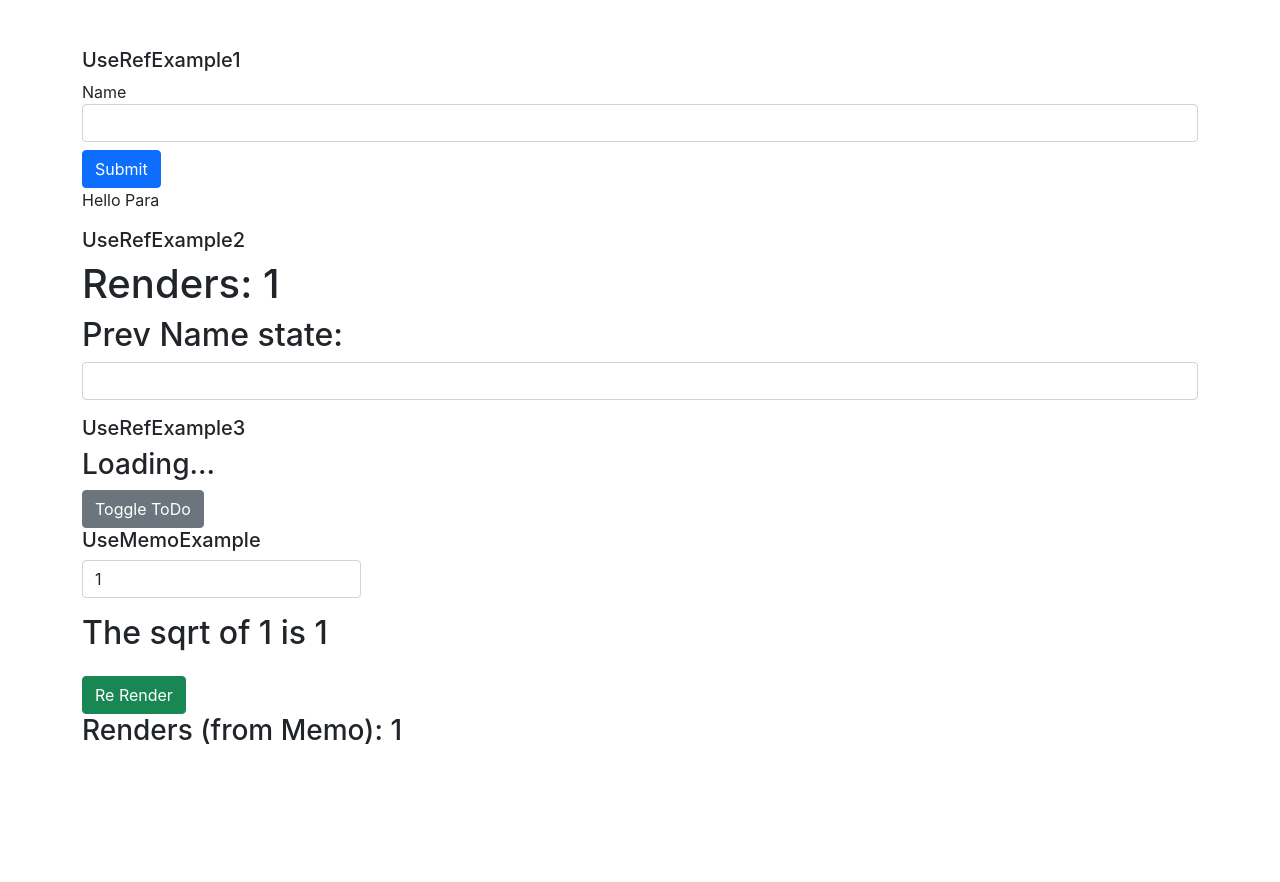
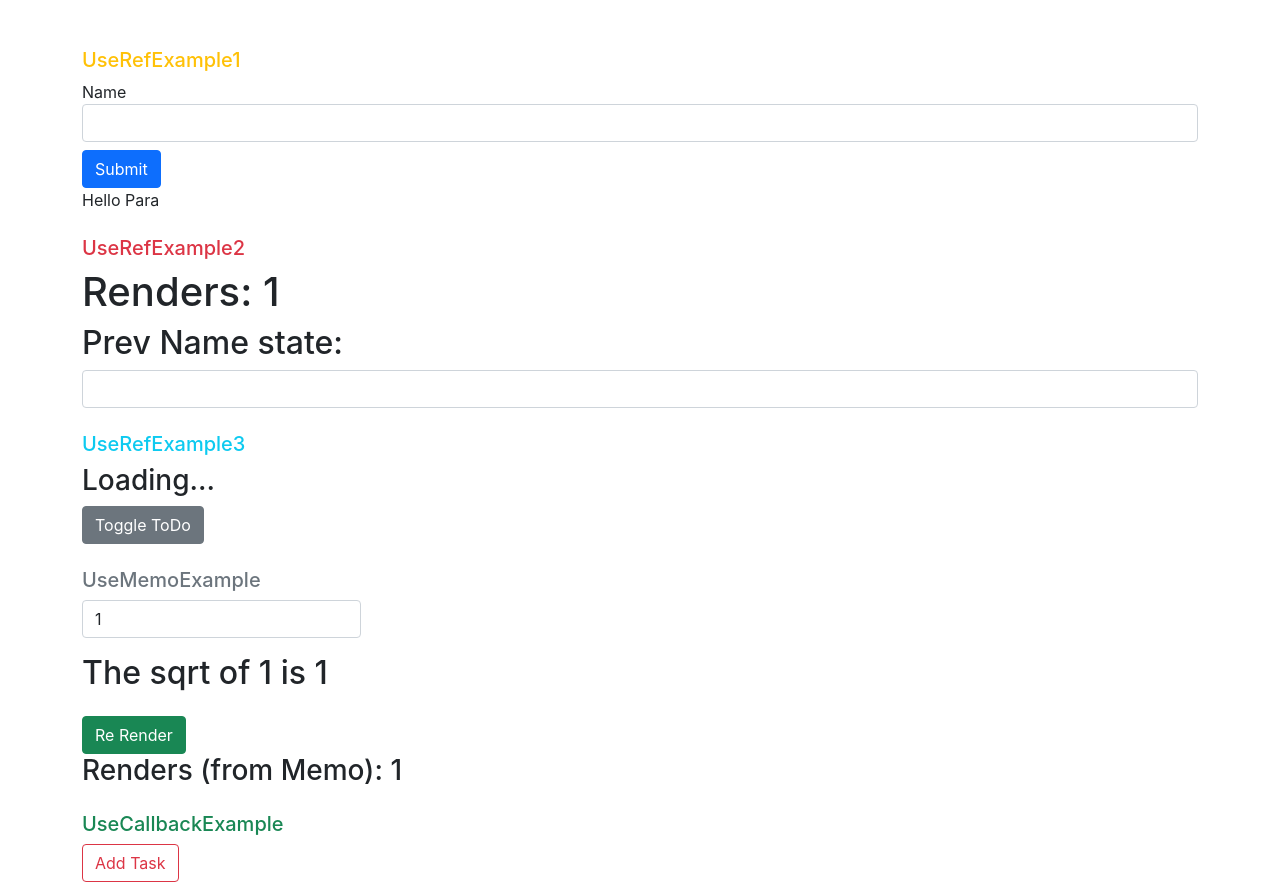
Before and after one commit to OybekKayumov/react-sandbox, a React (Create React App) app: page / in a window 1280 px wide. Before the commit the page ends 800 px from the top, so only its background shows below. Built offline with nearby package versions, Linux system fonts and the light colour scheme; no server answers.

Commit message:
add useCallbackExample

```diff
--- a/src/App.js
+++ b/src/App.js
@@ -3,6 +3,7 @@ import UseRefExample1 from './components/UseRefExample1';
 import UseRefExample2 from './components/UseRefExample2';
 import UseRefExample3 from './components/UseRefExample3';
 import UseMemoExample from './components/UseMemoExample';
+import UseCallbackExample from './components/UseCallbackExample';
 
 
 function App() {
@@ -12,6 +13,7 @@ function App() {
       <UseRefExample2 />
       <UseRefExample3 />
       <UseMemoExample />
+      <UseCallbackExample />
     </div>
   );
 }
--- /dev/null
+++ b/src/components/UseCallbackExample.jsx
@@ -0,0 +1,29 @@
+import React from 'react'
+import { useState, useCallback } from 'react'
+
+function UseCallbackExample() {
+  const [tasks, setTasks] = useState([])
+
+  const addTask = () => {
+    setTasks((prevState) => [...prevState, 'Some Task'])
+  }
+
+   return (
+    <div>
+      <h5 className='mt-4 text-success'>UseCallbackExample</h5>
+      <Button addTask={addTask}/>
+    </div>
+  )
+}
+
+const Button = ({addTask}) => {
+  console.log('Button rendered');
+
+  return (
+    <div>
+      <button onClick={addTask} className='btn btn-outline-danger'>Add Task</button>
+    </div>
+  )
+}
+
+export default UseCallbackExample
--- a/src/components/UseMemoExample.jsx
+++ b/src/components/UseMemoExample.jsx
@@ -24,7 +24,7 @@ function UseMemoExample() {
 
   return (
     <div>
-      <h5>UseMemoExample</h5>
+      <h5 className='mt-4 text-secondary'>UseMemoExample</h5>
       <input
         type="number"
         value={number}
--- a/src/components/UseRefExample1.jsx
+++ b/src/components/UseRefExample1.jsx
@@ -15,7 +15,7 @@ function UseRefExample1() {
 
   return (
     <div>
-      <h5>UseRefExample1</h5>
+      <h5 className='mt-4 text-warning'>UseRefExample1</h5>
       <form onSubmit={onSubmit}>
         <label htmlFor="name">Name</label>
         <input type="text" ref={inputRef} name="" id="name" className='form-control mb-2' />
--- a/src/components/UseRefExample2.jsx
+++ b/src/components/UseRefExample2.jsx
@@ -15,7 +15,7 @@ function UseRefExample2() {
 
   return (
     <div>
-      <h5>UseRefExample2</h5>
+      <h5 className='mt-4 text-danger'>UseRefExample2</h5>
       <h1>Renders: {renders.current}</h1>
       <h2>Prev Name state: {prevName.current}</h2>
       <input
--- a/src/components/UseRefExample3.jsx
+++ b/src/components/UseRefExample3.jsx
@@ -7,7 +7,7 @@ function UseRefExample3() {
 
   return (
     <div>
-      <h5>UseRefExample3</h5>
+      <h5 className='mt-4 text-info'>UseRefExample3</h5>
       {showTodo && <ToDo />}
       <button
         className='btn btn-secondary'
```
